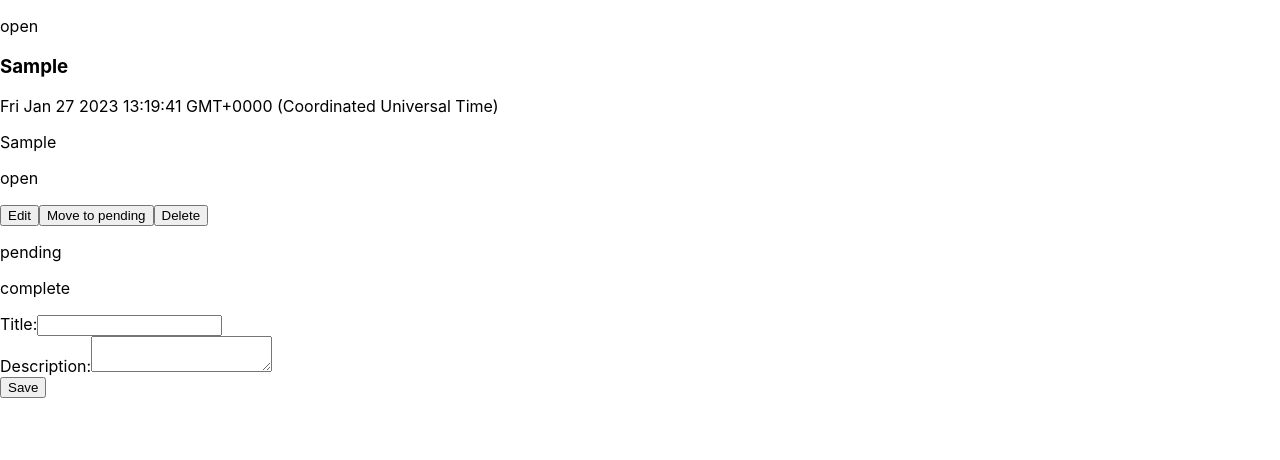
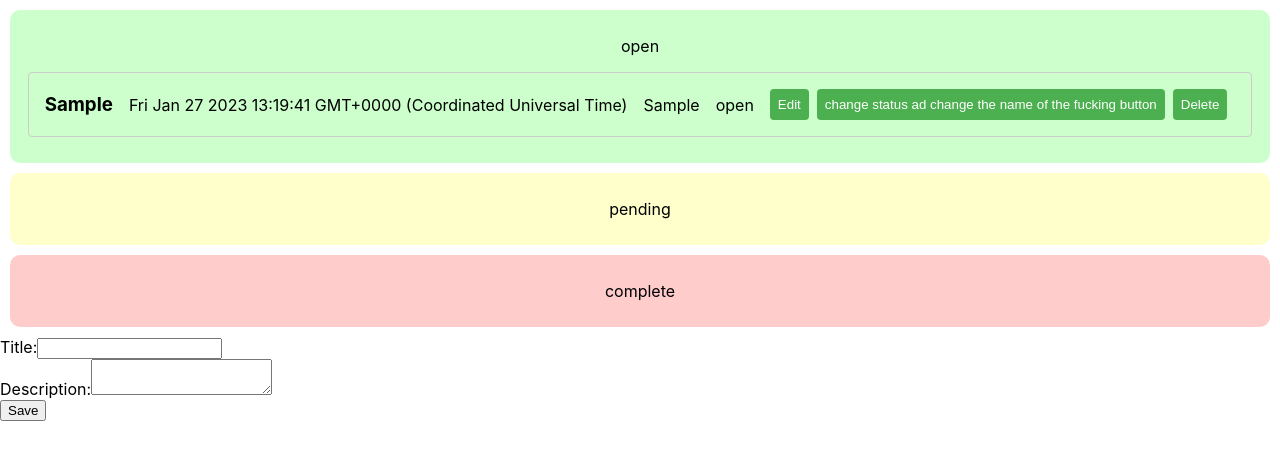
Before and after one commit to rudiszubert369/react-issue-list, a React (Create React App) app: page / in a window 1280 px wide. Both pictures are taken after typing "Sample", "Sample" into the empty fields and a click on the button "Save". Shown: the top 460 px of the page. Built offline with nearby package versions, Linux system fonts and the light colour scheme; the HTML template or start-up script is replaced by a standard one.

Commit message:
basci styling

```diff
--- /dev/null
+++ b/src/components/Issue.css
@@ -0,0 +1,39 @@
+.issue {
+    border: 1px solid #ccc;
+    padding: 16px;
+    margin-bottom: 16px;
+    border-radius: 4px;
+    display: flex;
+    align-items: center;
+  }
+
+  .issue h3 {
+    margin: 0;
+    margin-right: 16px;
+  }
+
+  .issue p {
+    margin: 0;
+    margin-right: 16px;
+  }
+
+  .issue input {
+    padding: 8px;
+    border-radius: 4px;
+    border: 1px solid #ccc;
+    margin-right: 8px;
+  }
+
+  .issue button {
+    padding: 8px;
+    border-radius: 4px;
+    border: none;
+    background-color: #4caf50;
+    color: white;
+    cursor: pointer;
+    margin-right: 8px;
+  }
+
+  .issue button:hover {
+    background-color: #3e8e41;
+  }
--- a/src/components/Issue.js
+++ b/src/components/Issue.js
@@ -1,33 +1,32 @@
+import './Issue.css';
 import { Fragment, useState, useContext } from 'react';
 import IssueContext from './IssueContext';
 import ElapsedTime from './ElapsedTime';
 
-const Issue = ({ id, title, description, status, addDate, pendingDate }) => {
+const Issue = ( issue ) => {
   const [isEditing, setIsEditing] = useState(false);
-  const [editedTitle, setEditedTitle] = useState(title);
-  const [editedDescription, setEditedDescription] = useState(description);
+  const [editedTitle, setEditedTitle] = useState(issue.title);
+  const [editedDescription, setEditedDescription] = useState(issue.description);
 
-  const { dispatch, issues } = useContext(IssueContext);
-  const issue = issues.find(issue => issue.id === id);
+  const { dispatch } = useContext(IssueContext);
 
   const handleEdit = () => {
     setIsEditing(true);
   };
 
   const handleSave = () => {
-    const issue = issues.find(issue => issue.id === id);
     dispatch({ type: 'UPDATE_ISSUE', payload: {...issue, title: editedTitle, description: editedDescription} })
     setIsEditing(false);
   };
 
   const handleCancel = () => {
     setIsEditing(false);
-    setEditedTitle(title);
-    setEditedDescription(description);
+    setEditedTitle(issue.title);
+    setEditedDescription(issue.description);
   };
 
   const handleDelete = () => {
-    dispatch({ type: 'DELETE_ISSUE', payload: id });
+    dispatch({ type: 'DELETE_ISSUE', payload: issue.id });
   };
 
   const handleStatusChange = () => {
@@ -41,22 +40,8 @@ const Issue = ({ id, title, description, status, addDate, pendingDate }) => {
     }
   };
 
-  const statusButtonText = () => {
-    switch (issue.status) {
-        case 'open':
-        return 'Move to pending';
-        case 'pending':
-        return 'Mark as complete'
-        case 'complete':
-        return 'Completed'
-        default:
-        return 'Complete'
-    }
-  }
-  console.log(statusButtonText())
-
   return (
-    <div>
+    <div className="issue">
       {isEditing ? (
         <Fragment>
           <input
@@ -74,13 +59,13 @@ const Issue = ({ id, title, description, status, addDate, pendingDate }) => {
         </Fragment>
       ) : (
         <Fragment>
-          <h3>{title}</h3>
-          <p>{addDate}</p>
-          <p>{description}</p>
-          <p>{status}</p>
-          {status !== 'open' ? <ElapsedTime startDate={pendingDate} isCounting={status === 'pending'} />  : null}
+          <h3>{issue.title}</h3>
+          <p>{issue.addDate}</p>
+          <p>{issue.description}</p>
+          <p>{issue.status}</p>
+          {issue.status !== 'open' ? <ElapsedTime startDate={issue.pendingDate} isCounting={issue.status === 'pending'} />  : null}
           <button onClick={handleEdit}>Edit</button>
-          <button onClick={handleStatusChange}>{statusButtonText()}</button>
+          <button onClick={handleStatusChange}>change status ad change the name of the fucking button</button>
           <button onClick={handleDelete}>Delete</button>
         </Fragment>
       )}
@@ -88,5 +73,4 @@ const Issue = ({ id, title, description, status, addDate, pendingDate }) => {
   );
 };
 
-
 export default Issue;
--- /dev/null
+++ b/src/components/IssueList.css
@@ -0,0 +1,29 @@
+.open-issues {
+    display: flex;
+    flex-direction: column;
+    align-items: center;
+    background-color: #ccffcc;
+    padding: 10px;
+    margin: 10px;
+    border-radius: 10px;
+  }
+
+  .pending-issues {
+    display: flex;
+    flex-direction: column;
+    align-items: center;
+    background-color: #ffffcc;
+    padding: 10px;
+    margin: 10px;
+    border-radius: 10px;
+  }
+
+  .complete-issues {
+    display: flex;
+    flex-direction: column;
+    align-items: center;
+    background-color: #ffcccc;
+    padding: 10px;
+    margin: 10px;
+    border-radius: 10px;
+  }
--- a/src/components/IssueList.js
+++ b/src/components/IssueList.js
@@ -1,7 +1,7 @@
 import { useContext, Fragment } from 'react';
 import IssueContext from './IssueContext';
 import Issue from './Issue';
-
+import './IssueList.css'
 const IssueList = () => {
   const { issues } = useContext(IssueContext);
   const statuses = ['open', 'pending', 'complete'];
@@ -9,7 +9,7 @@ const IssueList = () => {
   return (
     <Fragment>
       {statuses.map(status => (
-        <div>
+        <div className={`${status}-issues`}>
           <p>{status}</p>
           {issues.filter(issue => issue.status === status).map(issue => (
             <Issue key={issue.id} {...issue} />
```
